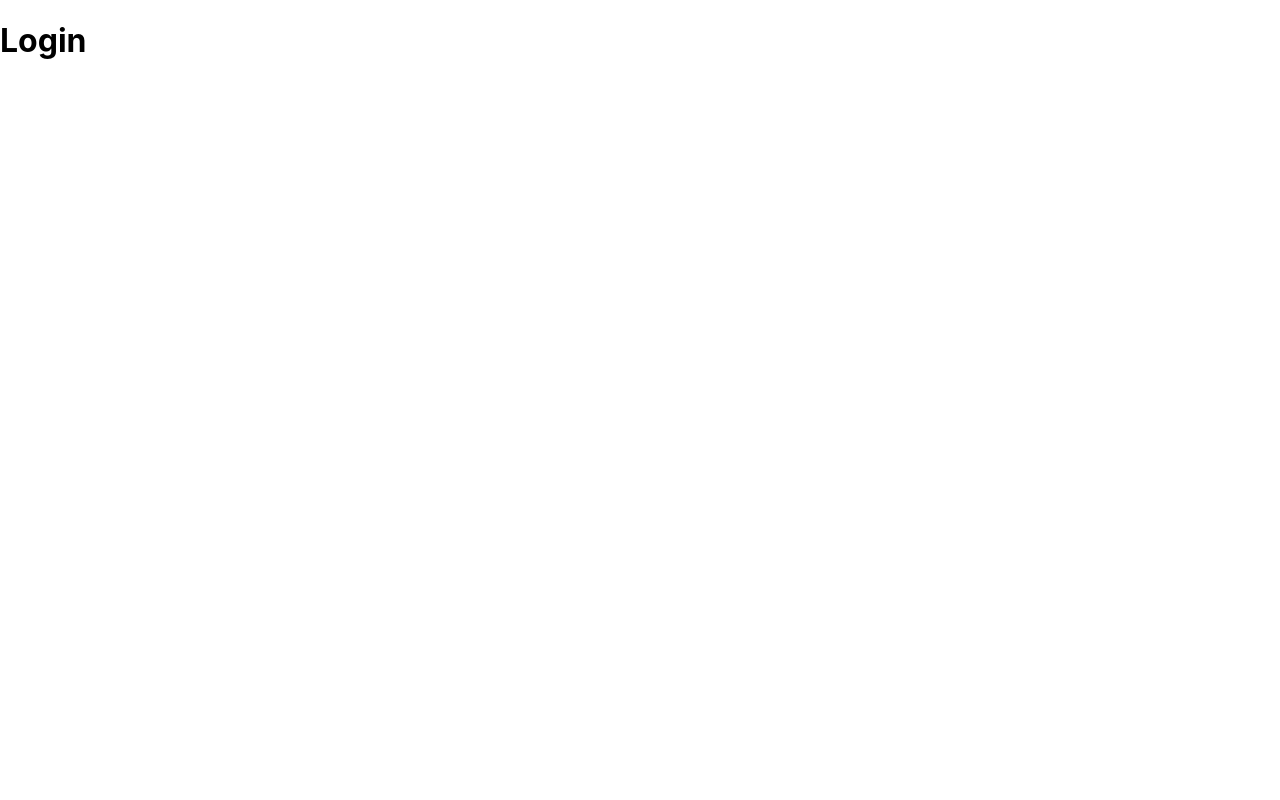
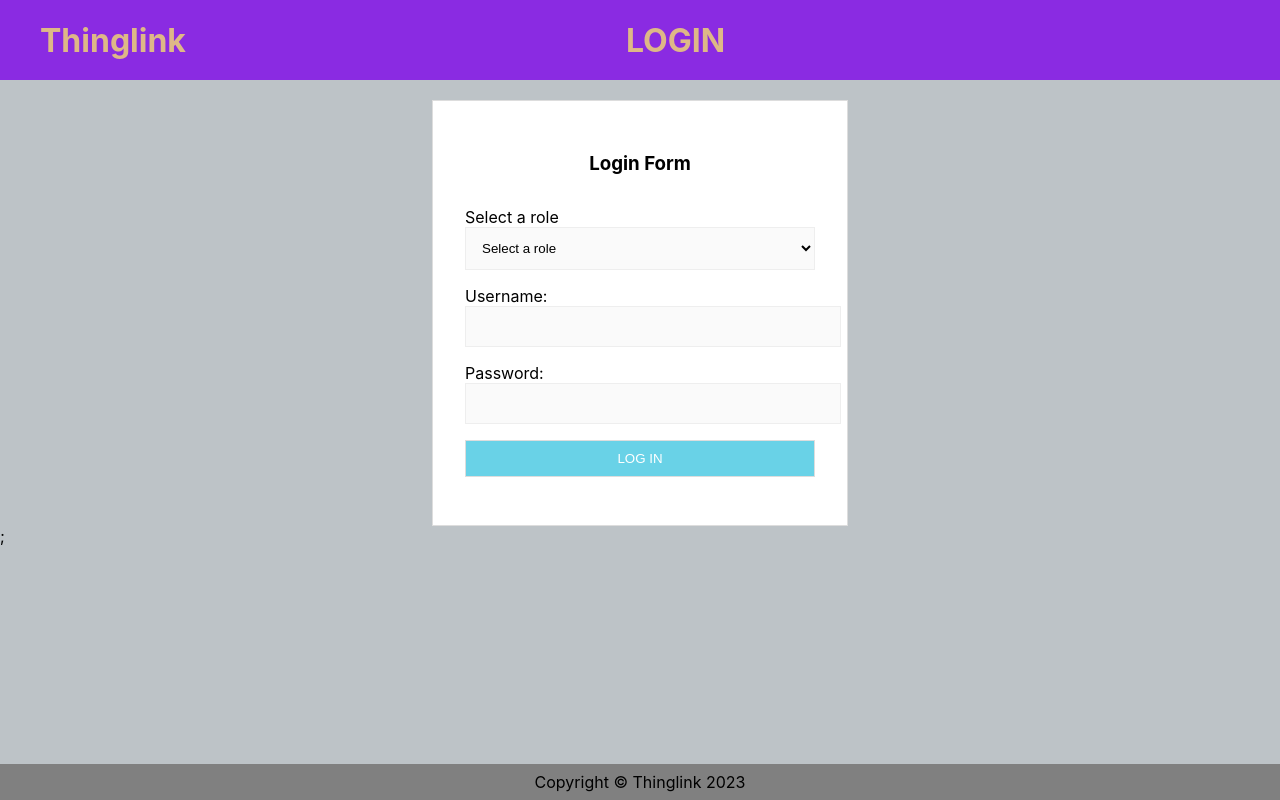
Before and after one commit to snehapoulose/e-learning-application, a React (Create React App) app: page / in a window 1280 px wide. Built offline with nearby package versions, Linux system fonts and the light colour scheme.

Commit message:
-- created login page for the application -- created footer,navbar and styled components. -- created json files for admin,privileged user and registered user.

```diff
--- a/src/App.js
+++ b/src/App.js
@@ -4,6 +4,7 @@ import LoginPage from './pages/LoginPage';
 import Admin from './pages/Admin';
 import RegisteredUser from './pages/RegisteredUser';
 import PrivilegedUser from './pages/PrivilegedUser';
+import Footer from './components/Footer';
 
 function App() {
   return (
@@ -14,6 +15,7 @@ function App() {
         <Route path='/registeredUser' element={<RegisteredUser/>}/>
         <Route path='/privilegedUser' element={<PrivilegedUser/>}/>
       </Routes>
+      <Footer/>
     </div>
   );
 }
--- /dev/null
+++ b/src/Styles/Footer.css
@@ -0,0 +1,9 @@
+footer {
+    position: fixed;
+    background-color: gray;
+    bottom: 0;
+    left: 0;
+    right: 0;
+    padding: 8px;
+    text-align: center;
+  }
--- /dev/null
+++ b/src/Styles/Login.css
@@ -0,0 +1,41 @@
+.form-container {
+    display: flex;
+    justify-content: center;
+    flex-wrap: wrap;
+    align-items: stretch;
+}
+.form-header{
+    text-align: center;
+    margin-bottom : 2rem;
+}
+.login-form{
+    justify-content: center;
+    align-items: center;
+    width: 350px;
+    margin-top: 20px;
+    margin-left: 0px;
+    border: 1px solid #ddd;
+    padding: 2rem;
+    background: #ffffff;
+}
+.form-input{
+    background: #fafafa;
+    border: 1px solid #eeeeee;
+    padding: 12px;
+    width: 100%;
+}
+.form-group{
+    margin-bottom: 1rem;
+}
+.form-button{
+    background: #69d2e7;
+    border: 1px solid #ddd;
+    color: #ffffff;
+    padding: 10px;
+    width: 100%;
+    text-transform: uppercase;
+    cursor: pointer;
+}
+.form-button:hover{
+    background:red;
+}
--- /dev/null
+++ b/src/Styles/Navbar.css
@@ -0,0 +1,23 @@
+.navbar-content {
+    background-color: blueviolet;
+    width: 100%;
+    height: 80px;
+    display: flex;
+    color: burlywood;
+  }
+  h1 {
+    margin-left: 40px;
+  }
+  /* .navbar-head {
+    display: flex;
+    flex-direction: row;
+    margin-top: 10px;
+    margin-left: 450px;
+    font-size: medium;
+  } */
+  .navbar-head {
+    display: flex;
+    justify-content: center;
+    align-items: center;
+    margin-left: 400px;
+  }
--- /dev/null
+++ b/src/admin.json
@@ -0,0 +1,7 @@
+[
+  { "id": 1, "email": "jshannahan0@de.vu", "password": "Jsh@123" },
+  { "id": 2, "email": "hbroske1@jiathis.com", "password": "Hbr@123" },
+  { "id": 3, "email": "hcenter2@ebay.co.uk", "password": "Hce@123" },
+  { "id": 4, "email": "bsnawdon3@stumbleupon.com", "password": "Bsn@123" },
+  { "id": 5, "email": "eluty4@squidoo.com", "password": "Elu@123" }
+]
--- /dev/null
+++ b/src/components/Footer.js
@@ -0,0 +1,11 @@
+import React from 'react'
+import '../Styles/Footer.css'
+
+export default function Footer() {
+  const year = new Date().getFullYear();
+  return (
+    <div>
+        <footer>{`Copyright © Thinglink ${year}`}</footer>;
+    </div>
+  )
+}
--- /dev/null
+++ b/src/components/Navbar.js
@@ -0,0 +1,15 @@
+import React from "react";
+import "../Styles/Navbar.css";
+
+export default function Navbar() {
+  return (
+    <>
+      <div className="navbar-content">
+        <h1>Thinglink</h1>
+        <div className="navbar-head">
+            <h1>LOGIN</h1>
+        </div>
+      </div>
+    </>
+  );
+}
--- a/src/index.css
+++ b/src/index.css
@@ -5,6 +5,7 @@ body {
     sans-serif;
   -webkit-font-smoothing: antialiased;
   -moz-osx-font-smoothing: grayscale;
+  background-color: #bdc3c7;
 }
 
 code {
--- a/src/pages/LoginPage.js
+++ b/src/pages/LoginPage.js
@@ -1,9 +1,144 @@
-import React from 'react'
+import React,{useState} from 'react'
+import Navbar from '../components/Navbar'
+import "../Styles/Login.css";
+import admin from "../admin.json";
+import registeredUser from "../registeredUser.json"
+import privilegedUser from "../privilegedUser.json"
+import { useNavigate } from 'react-router-dom';
 
 export default function LoginPage() {
+  const [formData, setFormData] = useState({
+    role: "",
+    email: "",
+    password: "",
+  });
+  const [formError, setFormError] = useState({});
+  const navigate = useNavigate();
+  function handleChange(event) {
+    setFormData((prevFormData) => {
+      return {
+        ...prevFormData,
+        [event.target.name]: event.target.value,
+      };
+    });
+  }
+  function handleSubmit(event) {
+    event.preventDefault();
+    setFormError(validate(formData));
+  }
+  const validate = () => {
+    const errors = {};
+    const username = formData.email;
+    const password = formData.password;
+    const selectedRole = formData.role;
+    if (selectedRole === "admin") {
+      admin.forEach((admins) => {
+        if (admins.email !== username || admins.password !== password) {
+          errors.username = "Invalid credentials or invalid role";
+        } else if (admins.email !== username && admins.password !== password) {
+          errors.password = "Invalid credentials or invalid role";
+        } else {
+          // localStorage.setItem("adminDetails", JSON.stringify(admins));
+          navigate("/admin");
+        }
+      });
+      return errors;
+    } else if (selectedRole === "registered user") {
+      // hotelAdmin.forEach((user) => {
+      //   var paswd = user.username;
+      //   var num = 123;
+      //   paswd += num;
+      //   if (user.email !== username || paswd !== password) {
+      //     errors.username = "Invalid credentials or invalid role";
+      //   } else if (user.email !== username && paswd !== password) {
+      //     errors.username = "Invalid credentials or invalid role";
+      //   } else {
+      //     localStorage.setItem("hotelAdminDetails", JSON.stringify(user));
+      //     navigate("/hotelAdminPage");
+      //   }
+      // });
+      registeredUser.forEach((users)=>{
+        if (users.email !== username || users.password !== password) {
+          errors.username = "Invalid credentials or invalid role";
+        } else if (users.email !== username && users.password !== password) {
+          errors.password = "Invalid credentials or invalid role";
+        } else {
+          // localStorage.setItem("adminDetails", JSON.stringify(admins));
+          navigate("/registeredUser");
+        }
+      })
+      return errors;
+    } else if (selectedRole === "privileged user") {
+      privilegedUser.forEach((user) => {
+        if (user.email !== username || user.password !== password) {
+          errors.username = "Invalid credentials or invalid role";
+        } else if (user.email !== username && user.password !== password) {
+          errors.password = "Invalid credentials or invalid role";
+        } else {
+          // localStorage.setItem("usersDetails", JSON.stringify(user));
+          navigate("/privilegedUser");
+        }
+      });
+      return errors;
+    } else {
+      return errors;
+    }
+  };
   return (
     <div>
-        <h1>Login</h1>
+        <Navbar/>
+        <div className="form-container">
+        <form onSubmit={handleSubmit} className="login-form">
+          <div class="form-header">
+            <h3>Login Form</h3>
+          </div>
+          <label>
+            Select a role
+            <select
+              name="role"
+              value={formData.role}
+              onChange={handleChange}
+              className="form-input"
+            >
+              <option value="select role">Select a role</option>
+              <option value="admin">Admin</option>
+              <option value="registered user">Registered User</option>
+              <option value="privileged user">Privileged User</option>
+            </select>
+          </label>
+          <p>{formError.username}</p>
+          <label>
+            Username:
+            <div className="form-group">
+              <input
+                type="text"
+                name="email"
+                value={formData.email}
+                onChange={handleChange}
+                className="form-input"
+              />
+            </div>
+          </label>
+          <p>{formError.password}</p>
+          <label>
+            Password:
+            <div className="form-group">
+              <input
+                type="password"
+                name="password"
+                value={formData.password}
+                onChange={handleChange}
+                className="form-input"
+              />
+            </div>
+          </label>
+          <div className="form-group">
+            <button type="submit" className="form-button">
+              LOG IN
+            </button>
+          </div>
+        </form>
+      </div>
     </div>
   )
 }
--- /dev/null
+++ b/src/privilegedUser.json
@@ -0,0 +1,7 @@
+[
+  { "id": 1, "email": "kleimster0@examiner.com","password":"Kle@123" },
+  { "id": 2, "email": "ndransfield1@reuters.com","password":"Ndr@123" },
+  { "id": 3, "email": "mmcbeith2@ifeng.com","password":"Mmc@123" },
+  { "id": 4, "email": "tcarnoghan3@google.ru","password":"Tca@123" },
+  { "id": 5, "email": "fjanek4@wp.com","password":"Fja@123"}
+]
--- /dev/null
+++ b/src/registeredUser.json
@@ -0,0 +1,7 @@
+[
+  { "id": 1, "email": "dfetteplace0@meetup.com", "password": "Dfe@123" },
+  { "id": 2, "email": "mgritland1@bandcamp.com", "password": "Mgr@123" },
+  { "id": 3, "email": "mhelmke2@bbc.co.uk", "password": "Mhe@123" },
+  { "id": 4, "email": "dness3@youku.com", "password": "Dne@123" },
+  { "id": 5, "email": "bmassot4@washingtonpost.com", "password": "Bma@123" }
+]
```
Also changed, not shown: 2 other files (tests, documents, lock files or other folders).
